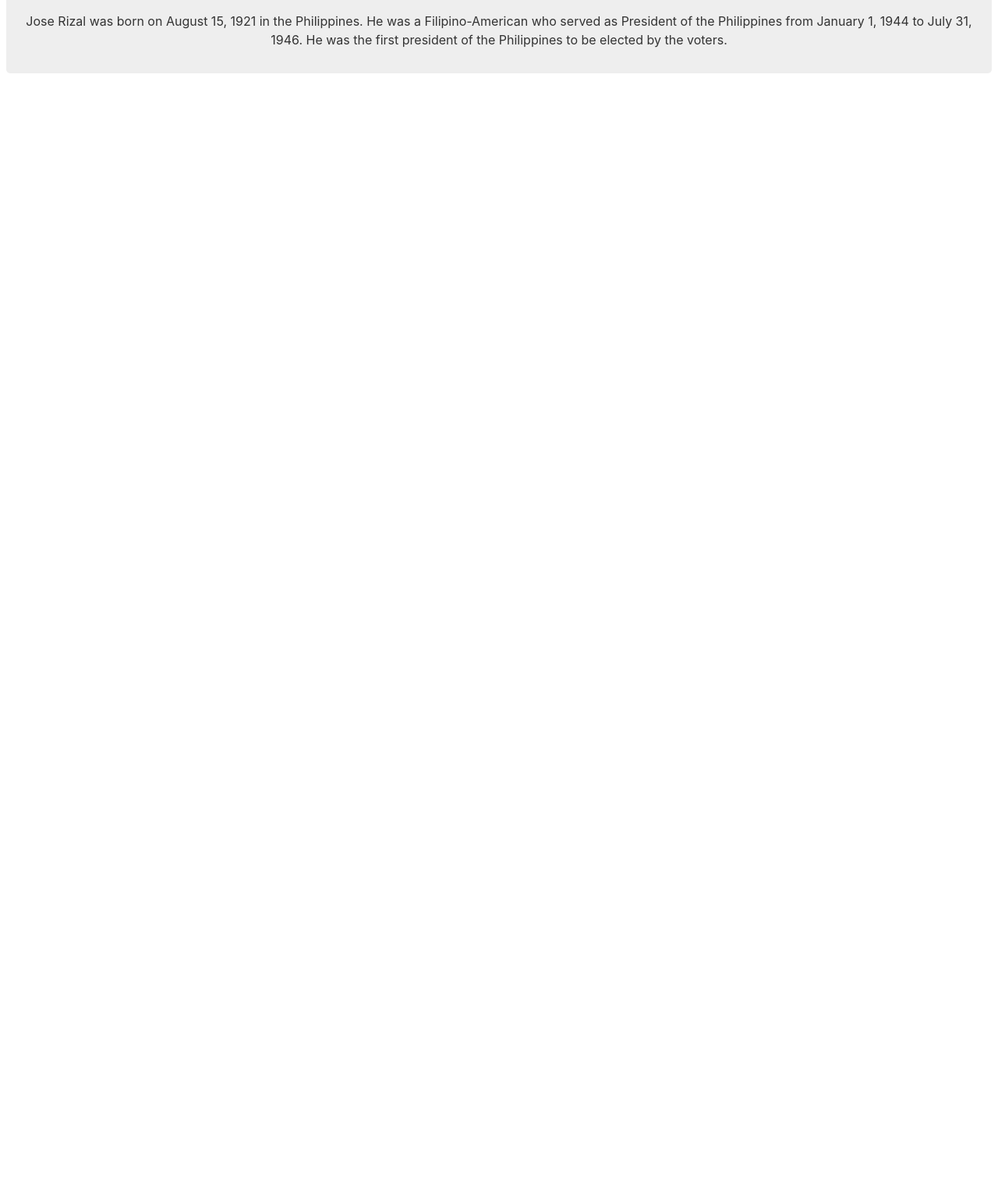
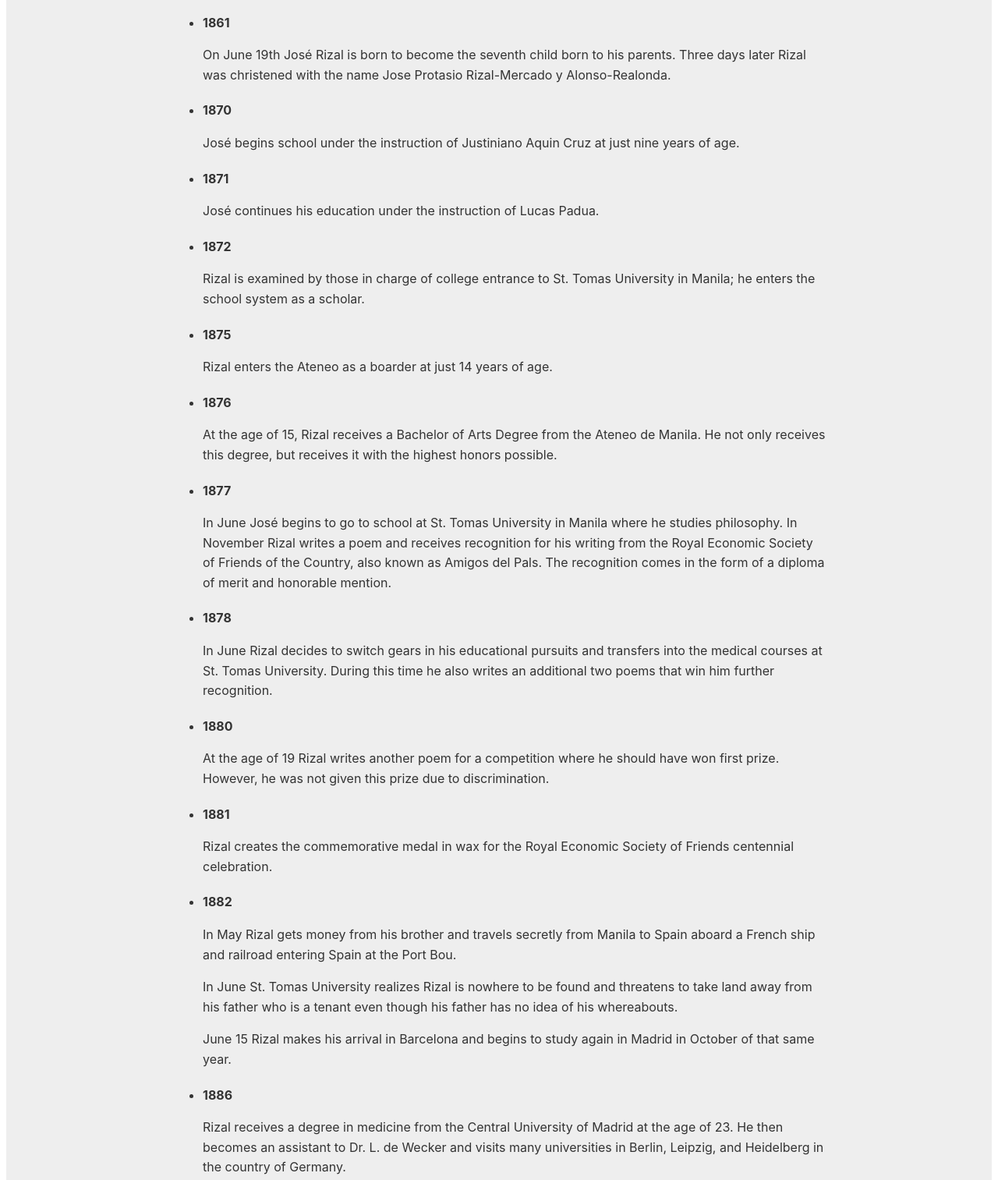
Before and after one commit to Riuseigi/FCC-Tribute-page, a plain HTML site: page index.html in a window 1280 px wide. Shown: the part 602-2115 px from the top of the page at 78% size. Before the commit the page ends 800 px from the top, so only its background shows below. Drawn offline with Linux system fonts and the light colour scheme.

Commit message:
added biograpphy and fixed the structure

```diff
--- a/index.html
+++ b/index.html
@@ -6,8 +6,8 @@
     <meta name="viewport" content="width=device-width, initial-scale=1.0" />
     <title>Jose Rizal</title>
   </head>
-  <style>
-    html {
+ <Style>
+  html {
       /* Setting a base font size of 10px give us easier rem calculations
      Info: 1rem === 10px, 1.5rem === 15px, 2rem === 20px and so forth
    */
@@ -64,9 +64,9 @@
 
     img {
       max-width: 100%;
-      display: block;
-      height: auto;
-      margin: 0 auto;
+  display: block;
+  height: auto;
+  margin: 0 auto;
     }
 
     #img-div {
@@ -91,14 +91,14 @@
     }
 
     ul {
-      max-width: 550px;
+      max-width: 800px;
       margin: 0 auto 50px auto;
       text-align: left;
       line-height: 1.6;
     }
 
     li {
-      margin: 16px 0;
+      margin: 20px 0;
     }
 
     blockquote {
@@ -107,28 +107,122 @@
       margin: 0 auto 50px auto;
       text-align: left;
     }
-  </style>
+ </Style>
   <body>
     <main id="main">
-      <h1>Jose Rizal</h1>
+      <h1 id="title">Jose Rizal</h1>
       <p>Philippine National Hero</p>
       <figure id="img-div">
         <img
           src="https://upload.wikimedia.org/wikipedia/commons/c/c9/Jose_Rizal_full.jpg"
           alt="Jose Rizal"
-        />
+        id="image"/>
         <figcaption id="img-caption">Image of Jose Rizal</figcaption>
       </figure>
       <section id="tribute-info">
         <h3>Here's a time line of Dr. Jose Rizal's life:</h2>
-        <p>
-          Jose Rizal was born on August 15, 1921 in the Philippines. He was a
-          Filipino-American who served as President of the Philippines from
-          January 1, 1944 to July 31, 1946. He was the first president of the
-          Philippines to be elected by the voters.
+        <ul>
+            <li>
+                <Strong>1861</Strong>
+                <p>On June 19th José Rizal is born to become the seventh child born to his parents. Three days later Rizal was christened with the name Jose Protasio Rizal-Mercado y Alonso-Realonda.</p>
+            </li>
+            <li>
+                <Strong>1870</Strong>
+                <p>José begins school under the instruction of Justiniano Aquin Cruz at just nine years of age.</p>
+            </li>
+            <li>
+                <Strong>1871</Strong>
+                <p>José continues his education under the instruction of Lucas Padua.</p>
+            </li>
+            <li>
+                <Strong>1872</Strong>
+                <p>Rizal is examined by those in charge of college entrance to St. Tomas University in Manila; he enters the school system as a scholar.</p>
+            </li>
+            <li>
+                <Strong>1875</Strong>
+                <p>Rizal enters the Ateneo as a boarder at just 14 years of age.</p>
+            </li>
+            <li>
+                <Strong>1876</Strong>
+                <p>At the age of 15, Rizal receives a Bachelor of Arts Degree from the Ateneo de Manila. He not only receives this degree, but receives it with the highest honors possible.</p>
+            </li>
+            <li>
+                <strong>1877</strong>
+                <p>In June José begins to go to school at St. Tomas University in Manila where he studies philosophy.
+                    In November Rizal writes a poem and receives recognition for his writing from the Royal Economic Society of Friends of the Country, also known as Amigos del Pals. The recognition comes in the form of a diploma of merit and honorable mention.
+                </p>
+            </li>
+            <li>
+                <strong>1878</strong>
+                <p>In June Rizal decides to switch gears in his educational pursuits and transfers into the medical courses at St. Tomas University. During this time he also writes an additional two poems that win him further recognition.</p>
+            </li>
+            <li>
+                <strong>1880</strong>
+                <p>At the age of 19 Rizal writes another poem for a competition where he should have won first prize. However, he was not given this prize due to discrimination.</p>
+            </li>
+            <li>
+                <strong>1881</strong>
+                <p>Rizal creates the commemorative medal in wax for the Royal Economic Society of Friends centennial celebration.</p>
+            </li>
+            <li>
+                <strong>1882</strong>
+                <p>In May Rizal gets money from his brother and travels secretly from Manila to Spain aboard a French ship and railroad entering Spain at the Port Bou.</p>
+                <p>In June St. Tomas University realizes Rizal is nowhere to be found and threatens to take land away from his father who is a tenant even though his father has no idea of his whereabouts.</p>
+                <p>June 15 Rizal makes his arrival in Barcelona and begins to study again in Madrid in October of that same year.</p>
+            </li>
+            <li>
+                <strong>1886</strong>
+                <p>Rizal receives a degree in medicine from the Central University of Madrid at the age of 23. He then becomes an assistant to Dr. L. de Wecker and visits many universities in Berlin, Leipzig, and Heidelberg in the country of Germany.</p>
+            </li>
+            <li>
+                <strong>1887</strong>
+                <p>Rizal finishes his first novel titled Noli Me Tangere while staying in Berlin. The novel offends Catholic officials and Rizal is deemed to be a troublemaker</p>
+            </li>
+            <li>
+                <strong>1888</strong>
+                <p>In February Rizal leaves Spain and sets sail for Hong Kong in Japan. He continued to travel practice medicine and write.</p>
+            </li>
+            <li>
+                <strong>1892</strong>
+                <p>He penned his last piece of writing called My Last Farewell and wrote an address to Filipino insurgents to lay down their arms against the Spanish. The address was never made public, but was added to the list of charges against him.</p>
+            </li>
+            <li>
+                <strong>1896</strong>
+                <p>His request to go to Cuba was approved. On the way to Cuba he was arrested and charged with conspiracy and sedition.</p>
+            </li>
+            <li>
+                <strong>1912</strong>
+                <p>On December 30th the ashes of Rizal were transferred to the Rizal Mausoleum and December 30th is declared a national holiday in honor of his memory.
 
-        </p>
+                    José Rizal's life and works were critical to those from the Philippines who were looking for an end to Spanish colonization.
+
+                    </p>
+            </li>
+            <blockquote>
+                <p>
+                    I have to believe much in God because I have lost my faith in man.
+                </p>
+                <cite>--  José Rizal, Noli Me Tángere (Touch Me Not)</cite>
+        </ul>
+        <h3>
+            Read the full biography of Jose Rizal in this
+            <a
+              id="tribute-link"
+              href="https://biography.yourdictionary.com/answers/biography/jose-rizal-life-timeline.html"
+              target="_blank"
+              >Link</a
+            >.
+          </h3>
       </section>
     </main>
   </body>
 </html>
+<!--
+
+Hello Camper!
+
+Please read the README below in the JS Editor before beginning. Feel free to delete this message once you have read it. Good luck and Happy Coding!
+
+- The freeCodeCamp Team
+
+-->
```
